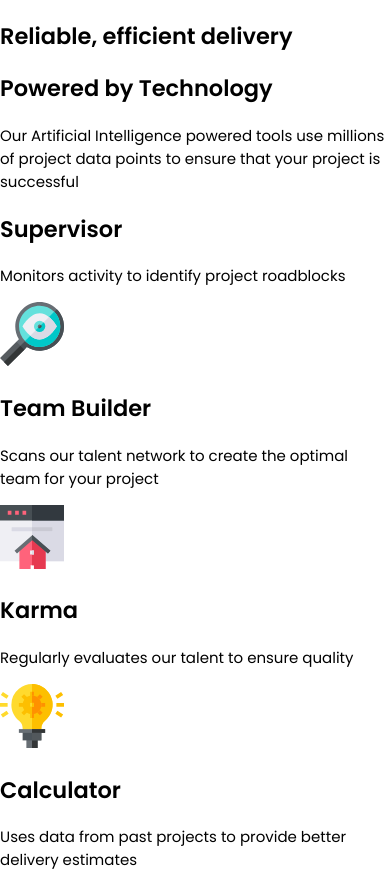
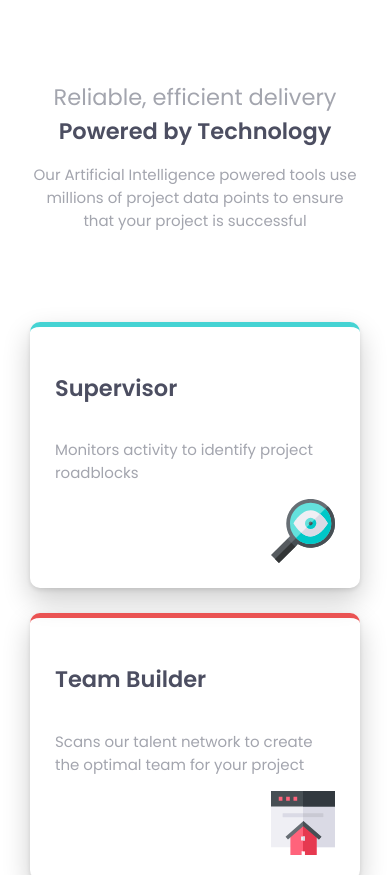
Before and after one commit to lmpko/frontendmentor-four-card-feature-section-master, a plain HTML site: page index.html in a window 390 px wide. Shown: the top 875 px of the page. Drawn offline with Linux system fonts and the light colour scheme.

Commit message:
mobile design css done

```diff
--- a/app.css
+++ b/app.css
@@ -20,3 +20,62 @@ body{
     justify-content: center;
     align-items: center;
 }
+
+main{
+    margin: 5rem 1.875rem;
+}
+
+h1 {
+    color: var(--fifthary-color);
+}
+
+p{
+    color: var(--sixthary-color);
+}
+
+.overview{
+    text-align: center;
+    padding-bottom: 3.125rem;
+}
+
+.overview h1{
+    color: var(--sixthary-color);
+    font-weight: 400;
+    margin:0;
+}
+
+.overview h2{
+    font-weight: 600;
+    color: var(--fifthary-color);
+    margin: 0;
+}
+
+.card{
+    border-radius: .625rem;
+    padding: 1.5625rem;
+    display: flex;
+    flex-direction: column;
+    align-items: flex-start;
+    margin: 1.5625rem 0;
+    box-shadow: rgba(0, 0, 0, 0.2) 0px 12px 28px 0px, rgba(0, 0, 0, 0.1) 0px 2px 4px 0px, rgba(255, 255, 255, 0.05) 0px 0px 0px 1px inset;
+}
+
+.card img{
+    align-self: flex-end;
+}
+
+main .card:nth-child(2){
+    border-top: 5px solid var(--secondary-color);
+}
+
+main .card:nth-child(3){
+    border-top: 5px solid var(--primary-color);
+}
+
+main .card:nth-child(4){
+    border-top: 5px solid var(--tertiary-color);
+}
+
+main .card:nth-child(5){
+    border-top: 5px solid var(--fouthary-color);
+}
--- a/index.html
+++ b/index.html
@@ -18,7 +18,7 @@
 </head>
 <body>
   <main>
-    <section>
+    <section class="overview">
       <h1>Reliable, efficient delivery</h1>
       <h2>Powered by Technology</h2>
       <p>
@@ -26,22 +26,22 @@
         to ensure that your project is successful
       </p>
     </section>
-    <section>
+    <section class="card">
       <h1> Supervisor</h1>
       <p>Monitors activity to identify project roadblocks</p>
       <img src="/images/icon-supervisor.svg" alt="supervisor-icon">
     </section>
-    <section>
+    <section class="card">
       <h1>Team Builder</h1>
       <p>Scans our talent network to create the optimal team for your project</p>
       <img src="/images/icon-team-builder.svg" alt="team-icon">
     </section>
-    <section>
+    <section class="card">
       <h1>Karma</h1>
       <p>Regularly evaluates our talent to ensure quality</p>
       <img src="/images/icon-karma.svg" alt="karma-icon">
     </section>
-    <section>
+    <section class="card">
       <h1>Calculator</h1>
       <p>Uses data from past projects to provide better delivery estimates</p>
       <img src="/images/icon-calculator.svg" alt="calculator">
```
